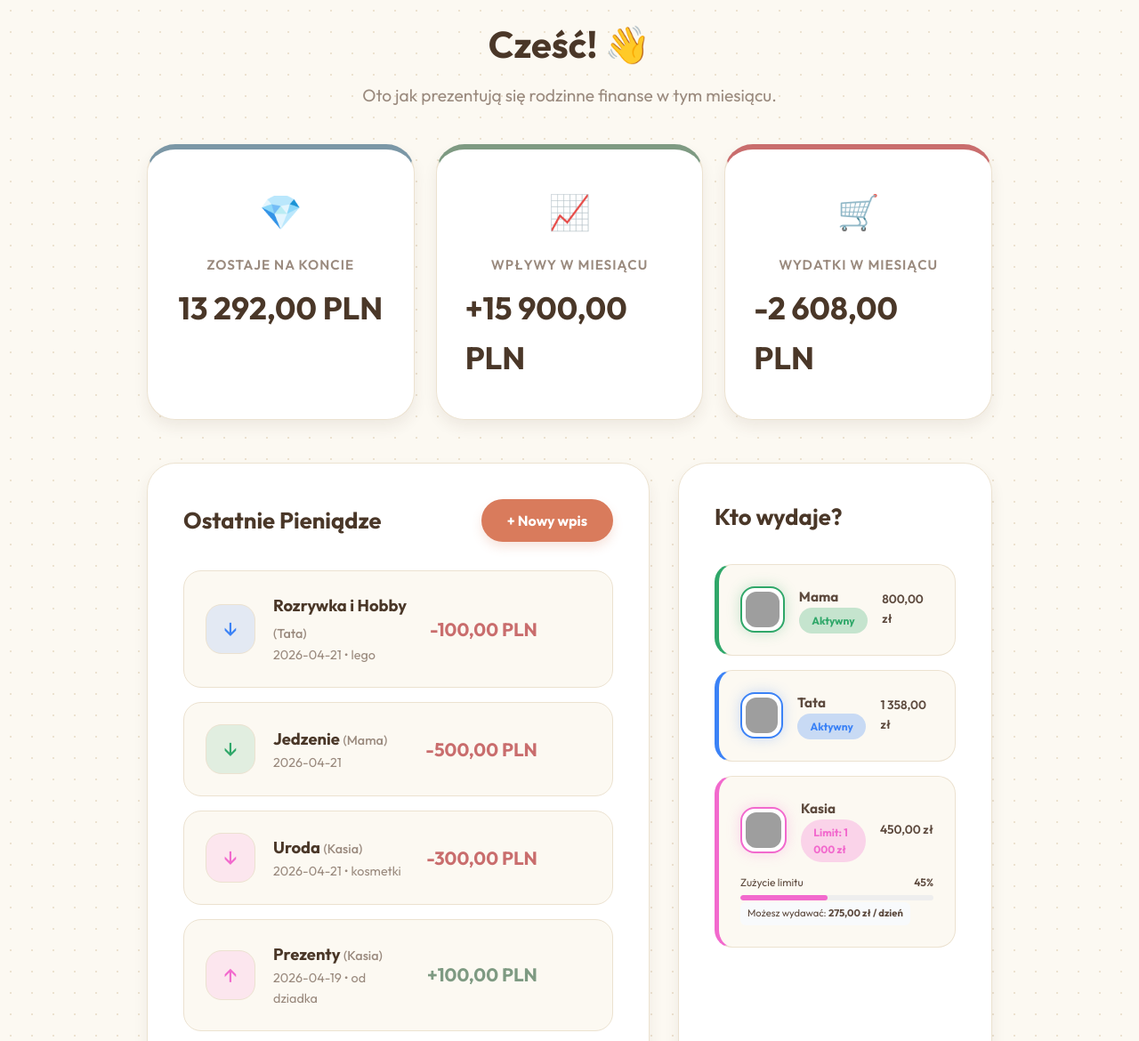
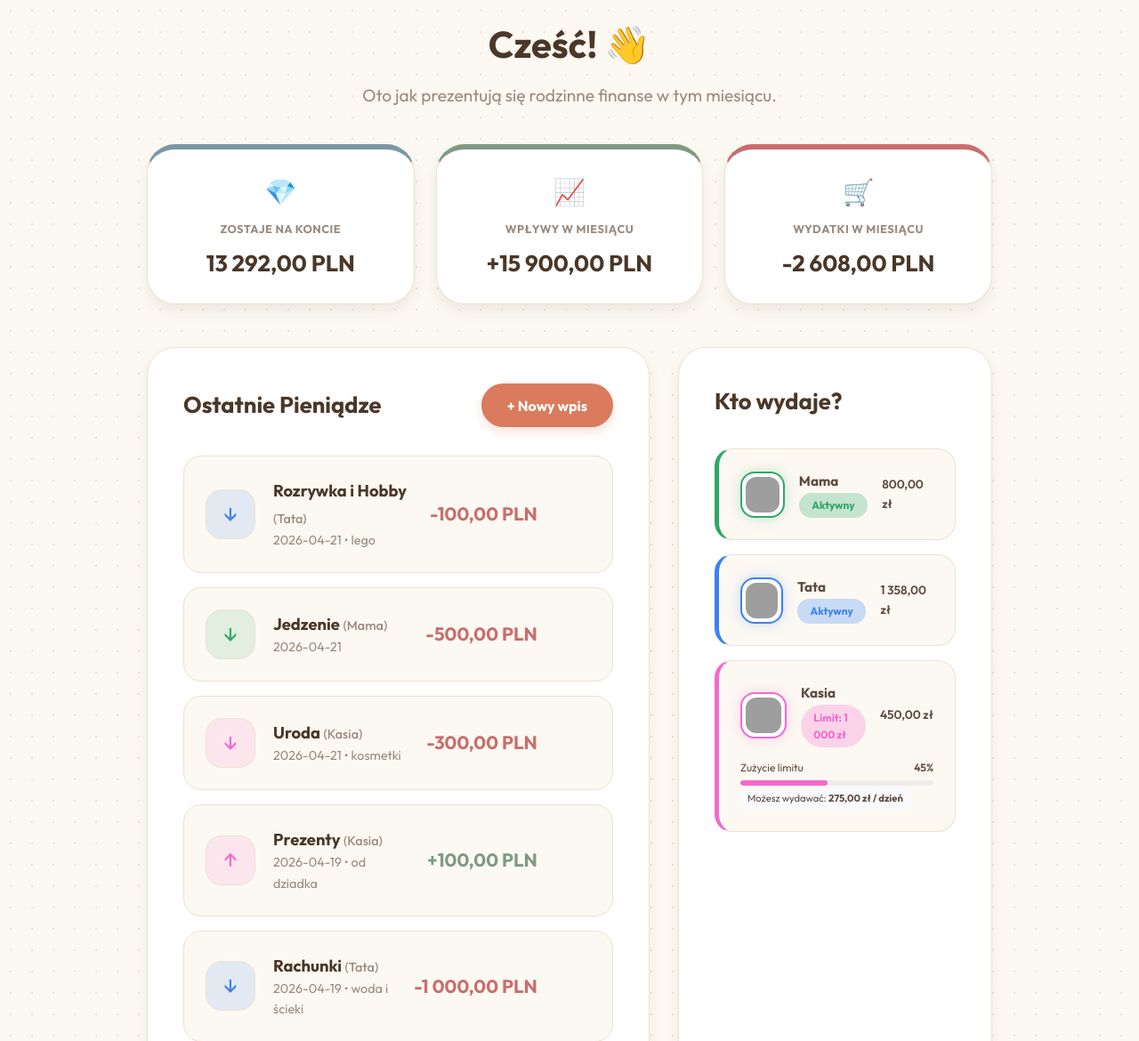
Before and after one commit to emmilcia/kalkulatorbudzetu, a PHP site: page / in a window 1280 px wide. Shown: the part 336-1506 px from the top of the page at 89% size. Run offline with PHP 8.4, Linux system fonts and the light colour scheme; data comes from the database, SQL or seed files in the repository; grey boxes are pictures that could not be loaded.

Commit message:
poprawka cssa bo zepsulam

```diff
--- a/style.css
+++ b/style.css
@@ -171,7 +171,7 @@ body {
 }
 
 .card {
-    padding: 2.5rem 2rem;
+    padding: 1.5rem 1rem;
     border-radius: var(--br-lg);
     position: relative;
     overflow: hidden;
@@ -179,7 +179,7 @@ body {
     display: flex;
     flex-direction: column;
     align-items: center;
-    gap: 0.5rem;
+    gap: 0.35rem;
     background: var(--surface);
     border: 1px solid var(--border);
     box-shadow: var(--shadow-md);
@@ -191,22 +191,24 @@ body {
 }
 
 .card h3 {
-    font-size: 0.95rem;
-    font-weight: 600;
+    font-size: 0.8rem;
+    font-weight: 700;
     color: var(--text-muted);
     text-transform: uppercase;
-    letter-spacing: 1px;
+    letter-spacing: 0.5px;
+    margin-bottom: 0.2rem;
 }
 
 .card .amount {
-    font-size: 2.2rem;
+    font-size: 1.6rem;
     font-weight: 800;
     color: var(--primary);
+    white-space: nowrap;
 }
 
 .card-icon {
-    font-size: 2.4rem;
-    margin-bottom: 0.5rem;
+    font-size: 1.8rem;
+    margin-bottom: 0.2rem;
     opacity: 0.9;
 }
 
```
